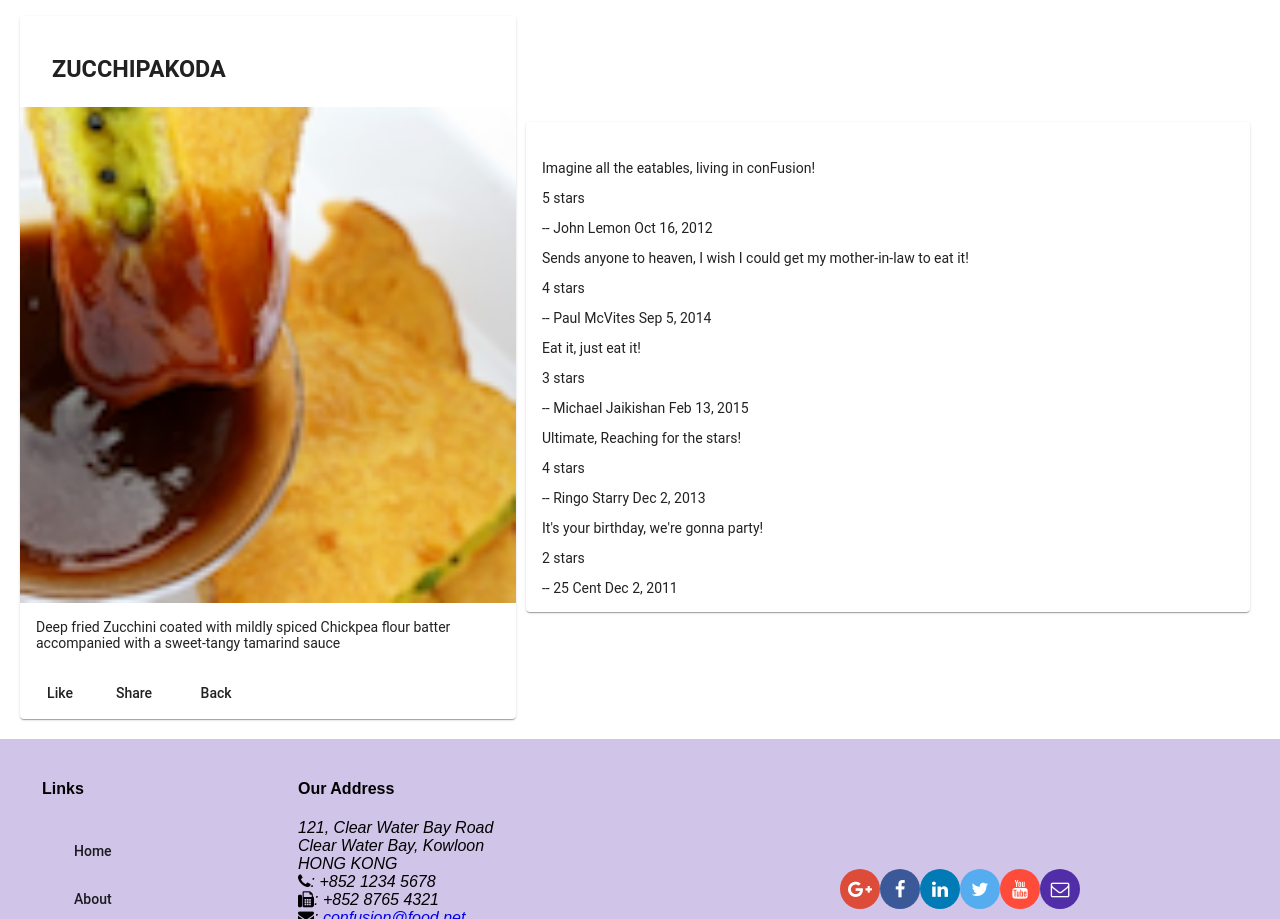
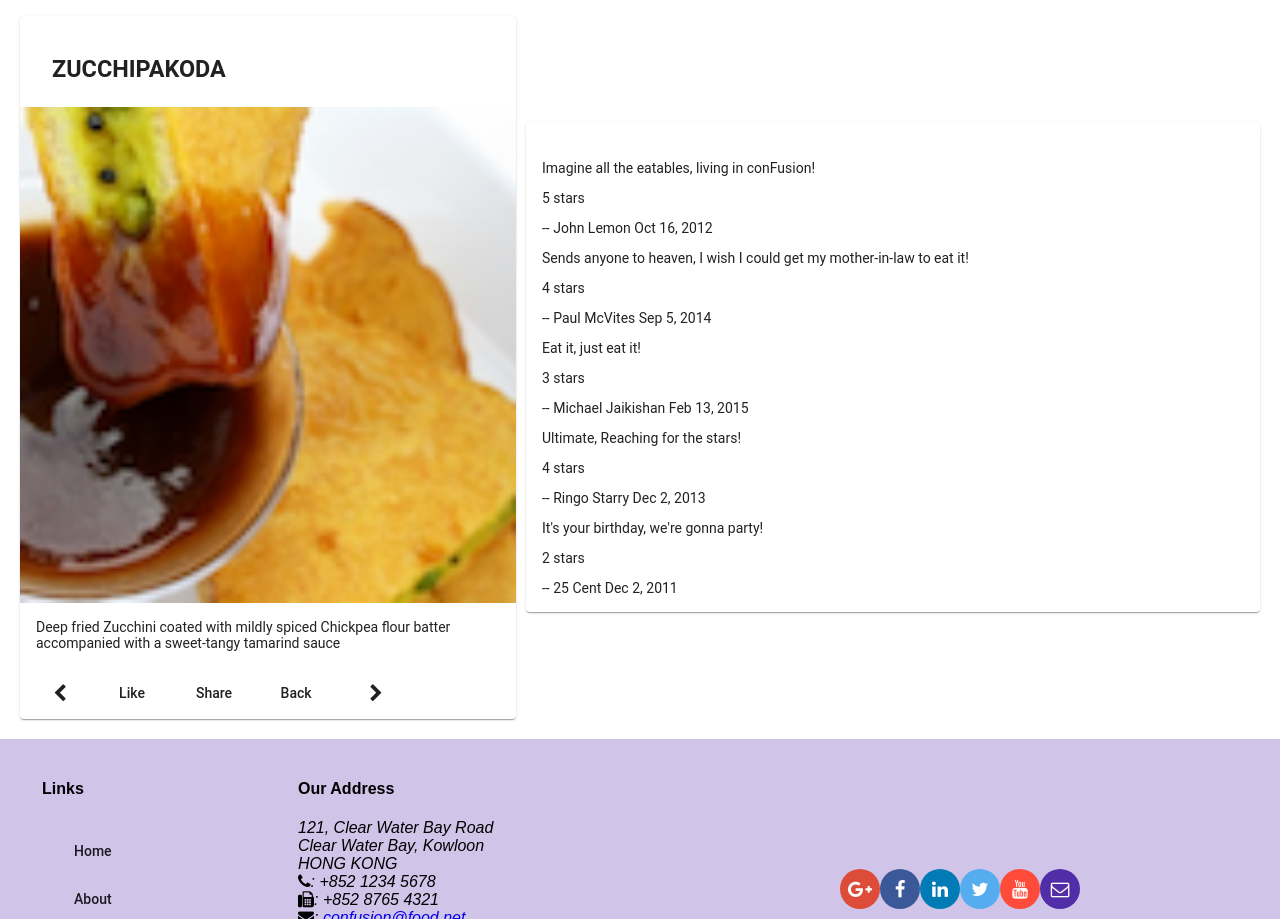
Before and after one commit to samignesius01/ConFusion-Coursera, an Angular app: page /dishdetail/1 in a window 1280 px wide. Shown: the part 340-1259 px from the top of the page. Built offline with nearby package versions, Linux system fonts and the light colour scheme.

Commit message:
rxjs part 2

```diff
--- a/src/app/dishdetail/dishdetail.component.html
+++ b/src/app/dishdetail/dishdetail.component.html
@@ -6,8 +6,8 @@
     fxLayoutGap="10px"
     fxLayoutGap.xs="0">
 
-  <div fxFlex="40">
-    <div fxFlex *ngIf="dish">
+  <div fxFlex="40" *ngIf="dish">
+    <div>
         <mat-card>
             <mat-card-header>
                <mat-card-title>
@@ -19,15 +19,20 @@
                 <p>{{dish.description}}</p>
             </mat-card-content>
             <mat-card-actions>
+                <button mat-button [routerLink]="['/dishdetail',prev]">
+                    <span class="fa fa-chevron-left fa-lg"></span></button>
                 <button mat-button>Like</button>
                 <button mat-button>Share</button>
                 <button mat-button (click)="goBack()">Back</button>
+                <span class="flex-spacer"></span>
+                <button mat-button [routerLink]="['/dishdetail',next]">
+                    <span class="fa fa-chevron-right fa-lg"></span></button>
             </mat-card-actions>
         </mat-card>
     </div>
   </div>
 
-  <div fxFlex="80">
+  <div fxFlex="80" *ngIf="dish">
       <mat-card>
          <!-- <mat-card-header>
               <mat-card-title>
@@ -35,7 +40,7 @@
               </mat-card-title>
           </mat-card-header>-->
           <mat-card-content>
-            <mat-list *ngIf="dish">
+            <mat-list >
                 <p>{{dish.comments[0].comment}}</p>
                 <p>{{dish.comments[0].rating}} stars</p>
                 <span>
--- a/src/app/dishdetail/dishdetail.component.ts
+++ b/src/app/dishdetail/dishdetail.component.ts
@@ -3,6 +3,7 @@
 import {Params,ActivatedRoute} from '@angular/router';
 import {Location} from '@angular/common';
 import {DishService} from '../services/dish.service';
+import {switchMap} from 'rxjs/operators';
 
 @Component({
   selector: 'app-dishdetail',
@@ -12,20 +13,31 @@
 export class DishdetailComponent implements OnInit {
 
   dish:Dish;
+  dishIds:string[];
+  prev:string;
+  next:string;
 
   constructor(private dishService:DishService,
     private route:ActivatedRoute,
     private location :Location) { }
 
   ngOnInit(): void {
-    let id=this.route.snapshot.params['id'];
-    this.dishService.getDish(id)
-      .subscribe(dish => this.dish=dish);
+    this.dishService.getDishIds()
+      .subscribe((dishIds)=>this.dishIds=dishIds);
+    this.route.params
+      .pipe(switchMap((params:Params)=>this.dishService.getDish(params['id'])))
+      .subscribe(dish => {this.dish=dish; this.setPrevNext(dish.id); });
+  }
+
+  setPrevNext(dishId:string)
+  {
+      const index=this.dishIds.indexOf(dishId);
+      this.prev=this.dishIds[(this.dishIds.length + index-1) % this.dishIds.length];
+      this.next=this.dishIds[(this.dishIds.length + index+1) % this.dishIds.length];
   }
 
   goBack():void
   {
      this.location.back();
   }
-
 }
--- a/src/app/services/dish.service.ts
+++ b/src/app/services/dish.service.ts
@@ -24,4 +24,9 @@
   getFeaturedDish():Observable<Dish>{
        return of (DISHES.filter((dish)=>dish.featured)[0]).pipe(delay(2000));
   }
+
+  getDishIds():Observable<string[] | any>
+  {
+    return of(DISHES.map(dish =>dish.id));
+  }
 }
```
